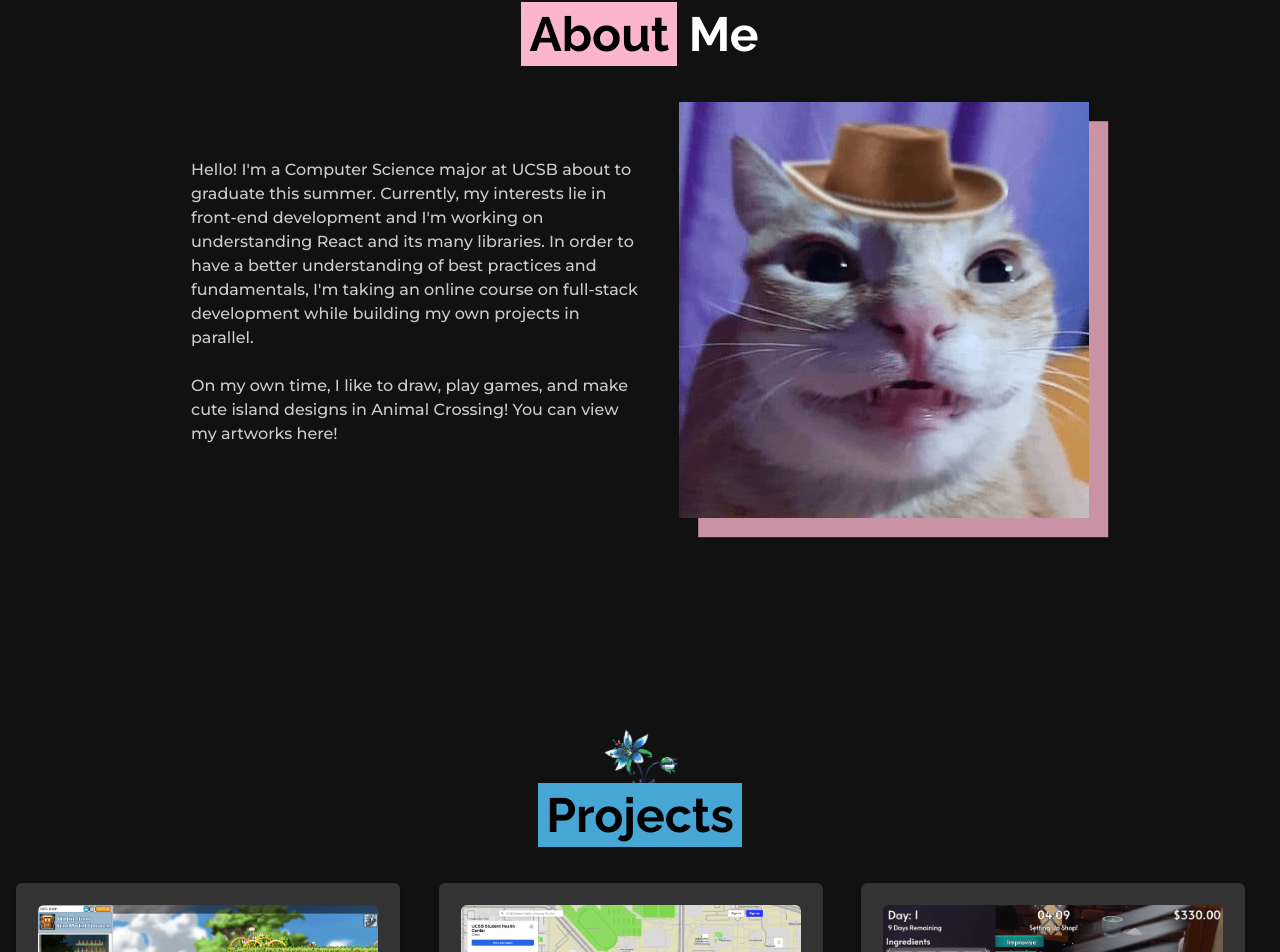
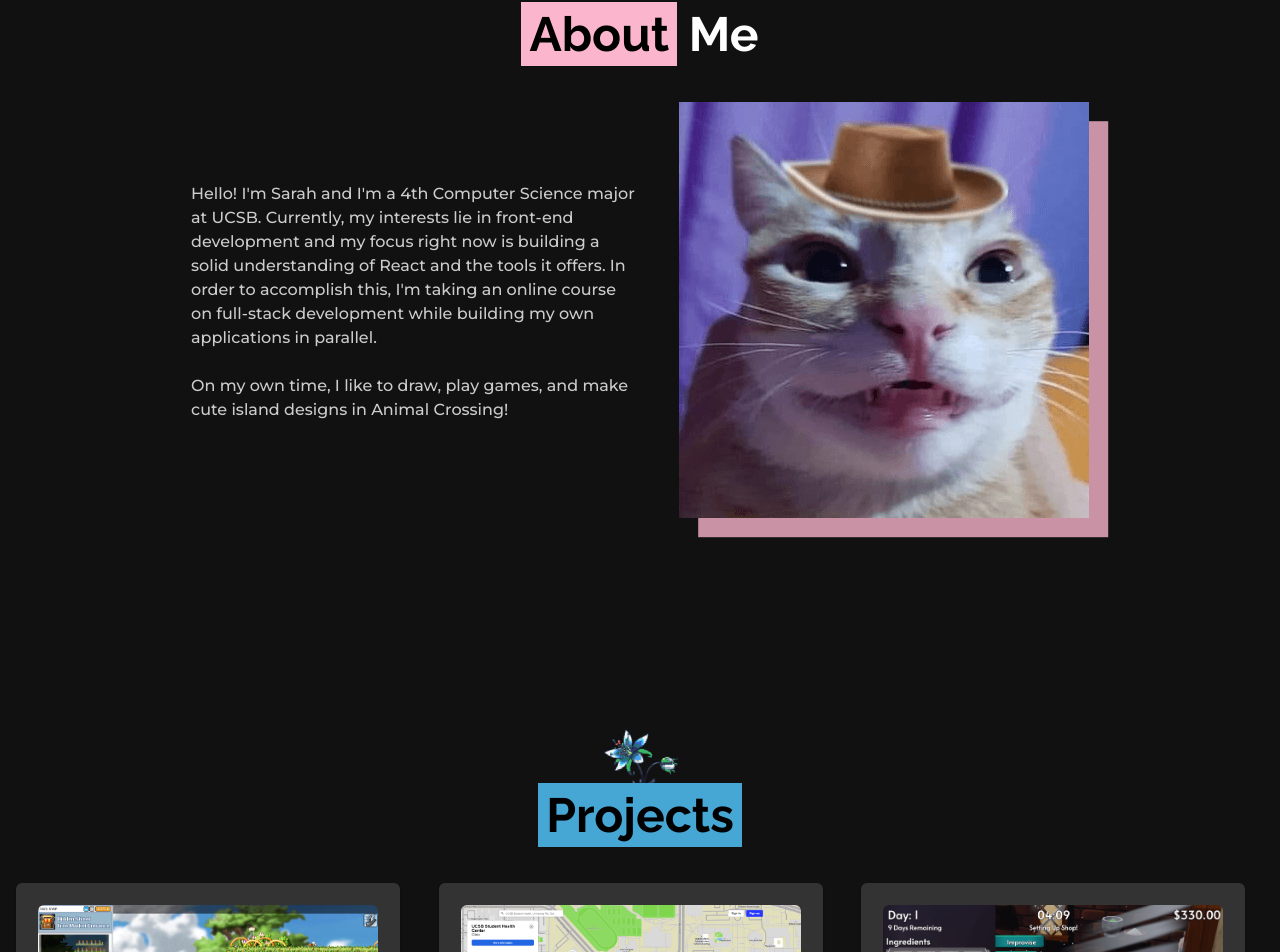
Before and after one commit to sarahkwon/sarahkwon.github.io, a React (Create React App) app: page / in a window 1280 px wide. Shown: the part 950-1902 px from the top of the page. Built offline with nearby package versions, Linux system fonts and the light colour scheme; what highcharts-pattern-fill would draw is missing.

Commit message:
update about me

```diff
--- a/src/components/AboutMe.js
+++ b/src/components/AboutMe.js
@@ -20,10 +20,11 @@ const AboutMe = () => {
             <Flex maxWidth='md' justifyContent='center' alignItems='center'>
               <SlideFade in={inView} ref={ref} offsetY='40px'>
                 <Text maxWidth='md' textStyle='text'>
-                  Hello! I'm a Computer Science major at UCSB about to graduate this summer. Currently, my interests lie in front-end development and I'm working on understanding React and its many libraries. In order to have a better understanding of best practices and fundamentals, I'm taking an online course on full-stack development while building my own projects in parallel.
+                  Hello! I'm Sarah and I'm a 4th Computer Science major at UCSB.
+                  Currently, my interests lie in front-end development and my focus right now is building a solid understanding of React and the tools it offers. In order to accomplish this, I'm taking an online course on full-stack development while building my own applications in parallel.
                   <br/>
                   <br/>
-                  On my own time, I like to draw, play games, and make cute island designs in Animal Crossing! You can view my artworks <a href="#artworks">here</a>!
+                  On my own time, I like to draw, play games, and make cute island designs in Animal Crossing!
                 </Text>
               </SlideFade>
             </Flex>
--- a/src/components/Technology.js
+++ b/src/components/Technology.js
@@ -3,7 +3,7 @@ import TechCard from './TechCard'
 import BubbleChart from './BubbleChart'
 import MiniGuy from './MiniGuy'
 
-import { Box, Container, SimpleGrid, Center, Image, SlideFade } from '@chakra-ui/react'
+import { Box, Container, SimpleGrid, Center, SlideFade } from '@chakra-ui/react'
 import { useInView } from 'react-intersection-observer'
 
 import { DiReact, DiMongodb, DiNodejsSmall, DiNpm, DiHtml5} from 'react-icons/di'
```
